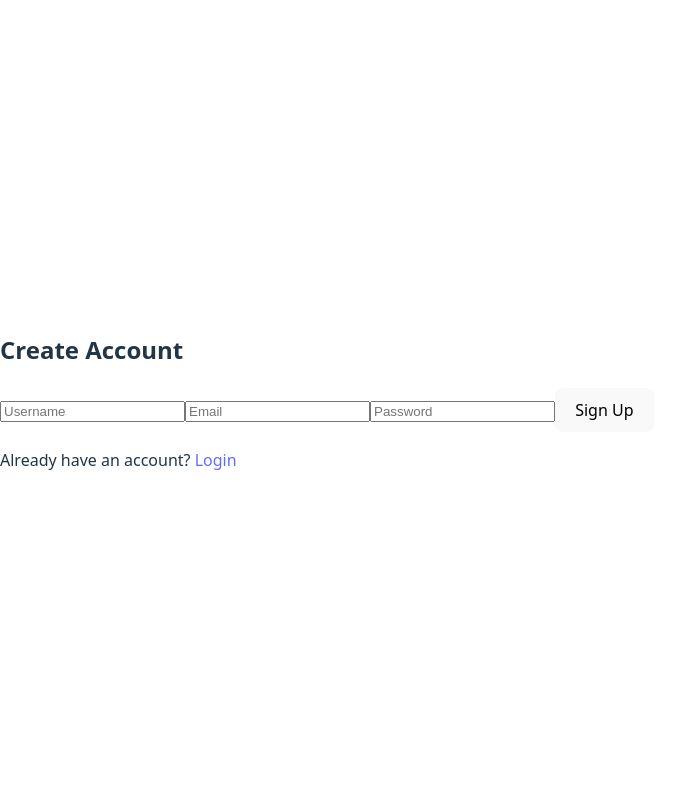
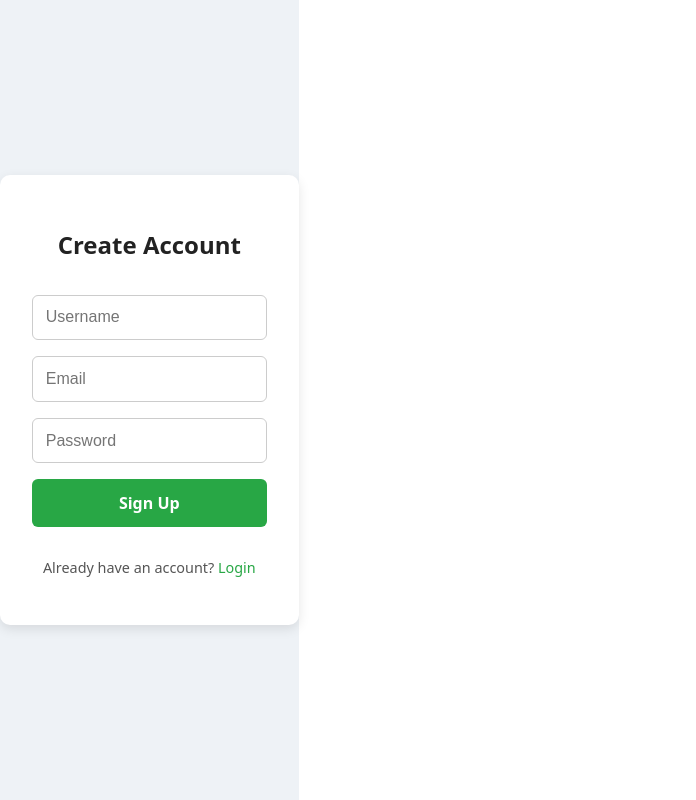
Before and after one commit to mahiawasthi23/Food-recipe-frontend, a React (Vite) app: page / in a window 1280 px wide. Shown: the whole page, without its empty margins (0-696 px from the left). Built offline with nearby package versions, Linux system fonts and the light colour scheme.

Commit message:
work on css for signup page

```diff
--- a/src/Components/Signup.css
+++ b/src/Components/Signup.css
@@ -0,0 +1,69 @@
+.signup-container {
+  display: flex;
+  justify-content: center;
+  align-items: center;
+  min-height: 100vh;
+  background: #eef2f6;
+}
+
+.signup-form {
+  background: #fff;
+  padding: 2rem;
+  border-radius: 10px;
+  box-shadow: 0 4px 12px rgba(0, 0, 0, 0.1);
+  width: 100%;
+  max-width: 400px;
+  display: flex;
+  flex-direction: column;
+  gap: 1rem;
+}
+
+.signup-form h2 {
+  text-align: center;
+  color: #222;
+  margin-bottom: 1rem;
+}
+
+.signup-form input {
+  padding: 0.8rem;
+  border: 1px solid #ccc;
+  border-radius: 6px;
+  font-size: 1rem;
+  outline: none;
+  transition: border 0.2s ease;
+}
+
+.signup-form input:focus {
+  border-color: #28a745;
+}
+
+.signup-form button {
+  padding: 0.8rem;
+  background: #28a745;
+  color: white;
+  font-size: 1rem;
+  font-weight: bold;
+  border: none;
+  border-radius: 6px;
+  cursor: pointer;
+  transition: background 0.2s ease;
+}
+
+.signup-form button:hover {
+  background: #1e7e34;
+}
+
+.signup-form p {
+  text-align: center;
+  font-size: 0.9rem;
+  color: #555;
+}
+
+.signup-form a {
+  color: #28a745;
+  text-decoration: none;
+}
+
+.signup-form a:hover {
+  text-decoration: underline;
+}
```
